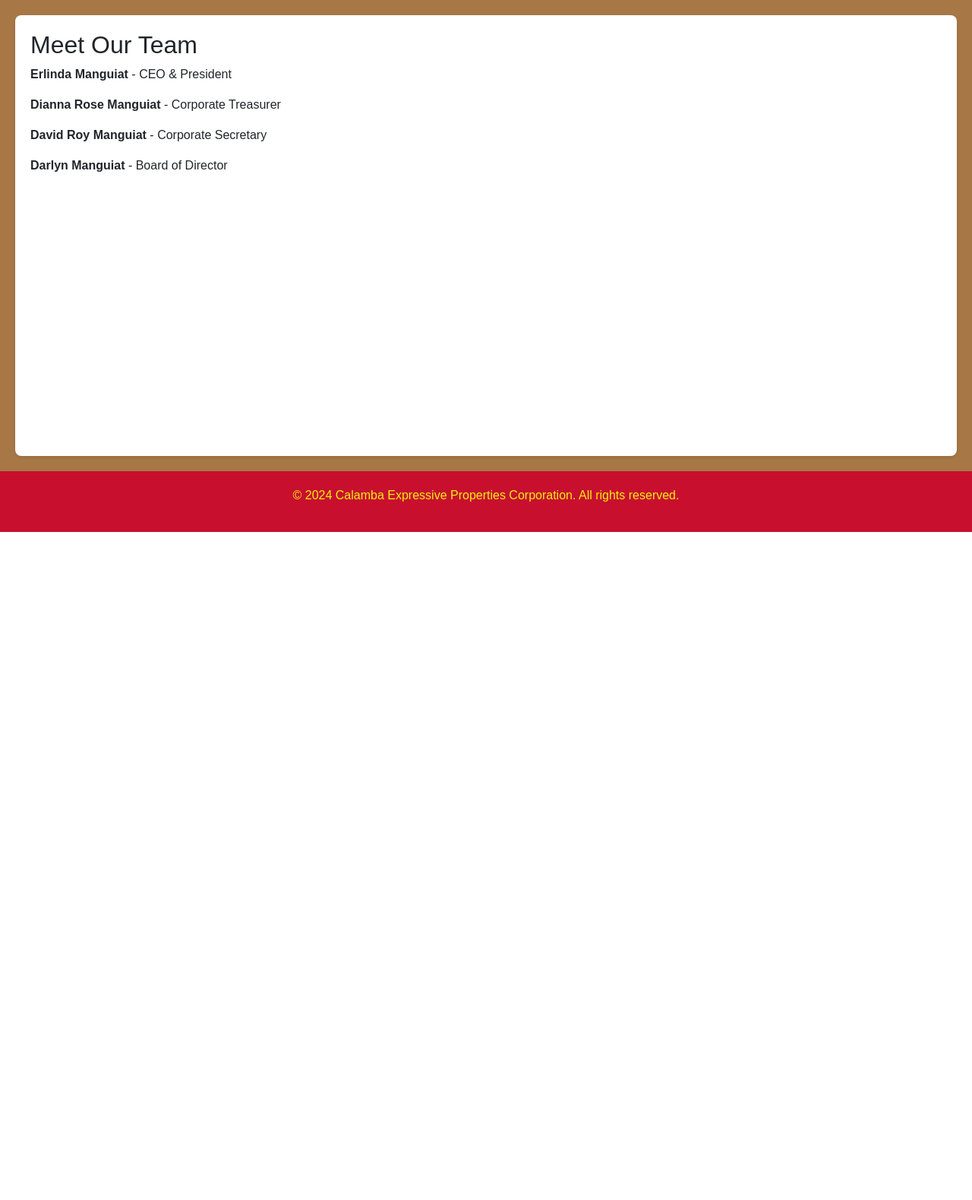
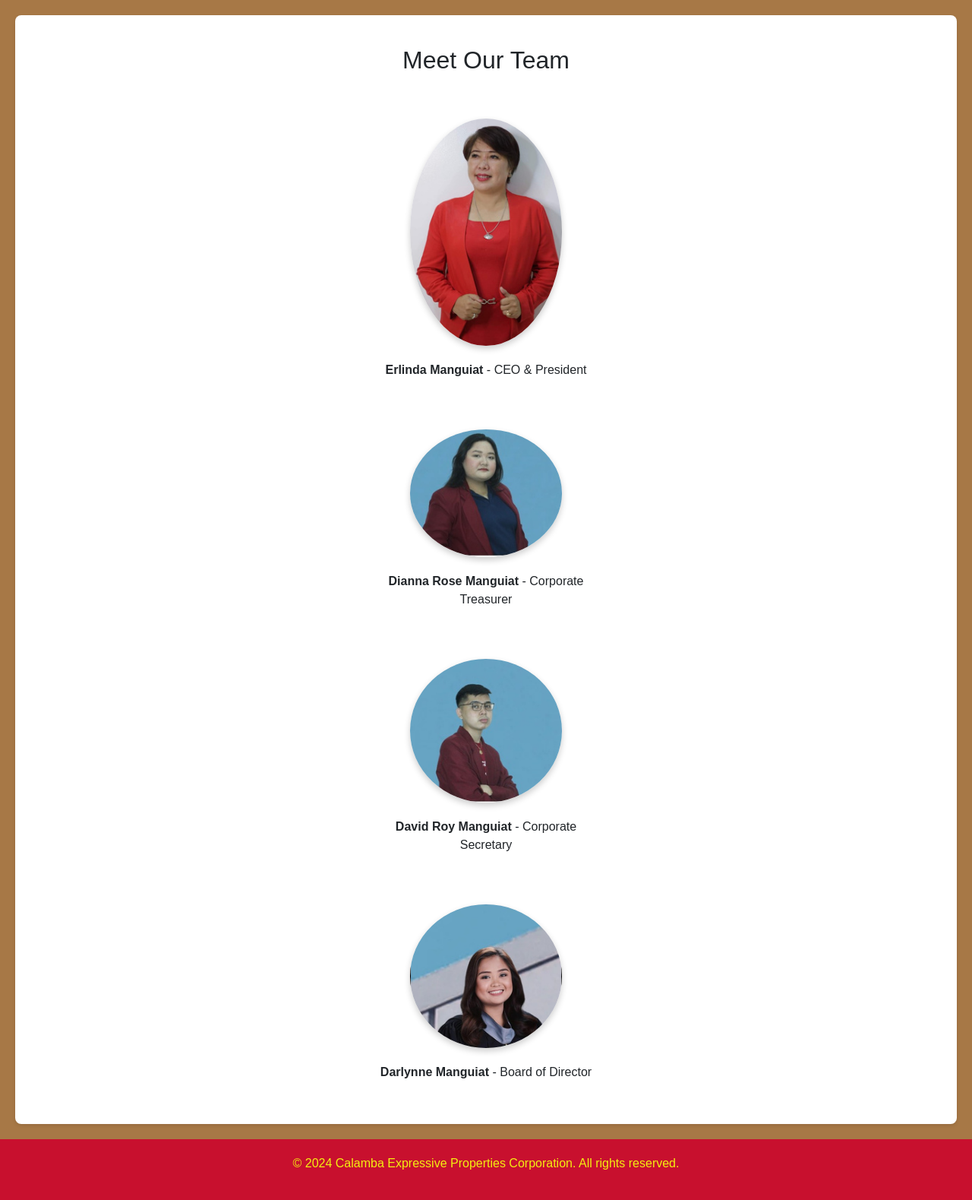
Before and after one commit to JeterG/calamba_expressive_properties_website, a Flask app: page /team.html in a window 1280 px wide. Shown: the part 100-1679 px from the top of the page at 76% size. Before the commit the page ends 800 px from the top, so only its background shows below. Run offline with Flask 3, Linux system fonts and the light colour scheme; some libraries are stand-ins or nearby versions.

Commit message:
team images

```diff
--- a/app/static/css/styles.css
+++ b/app/static/css/styles.css
@@ -100,3 +100,13 @@ footer {
     border-radius: 5px; /* Optional: add some rounding */
     box-shadow: 0 2px 8px rgba(0, 0, 0, 0.2); /* Optional: add a shadow effect */
 }
+
+.center-text {
+    display: flex;
+    flex-direction: column;
+    align-items: center; /* Center-align text and content */
+    text-align: center;  /* Center-align text */
+    max-width: 800px;    /* Optional: limit content width */
+    margin: 0 auto;      /* Center the section in the viewport */
+    padding: 20px;       /* Add padding for spacing */
+}
--- a/app/templates/index.html
+++ b/app/templates/index.html
@@ -3,9 +3,9 @@
 {% block title %}Home - Calamba Expressive Properties{% endblock %}
 
 {% block content %}
-<section>
-    <h2 style="text-align: center;">Welcome to Calamba Expressive Properties Corporation</h2>
-    <p style="text-align: center;">Your trusted partner in real estate.</p>
+<section style="text-align: center;">
+    <h2 >Welcome to Calamba Expressive Properties Corporation</h2>
+    <p >Your trusted partner in real estate.</p>
     <div class="image-container">
         <img src="{{ url_for('static', filename='images/image_1.jpg') }}" alt="Real estate image" class="center-img">
     </div>
--- a/app/templates/services.html
+++ b/app/templates/services.html
@@ -3,7 +3,7 @@
 {% block title %}Services - Calamba Expressive Properties{% endblock %}
 
 {% block content %}
-<section>
+<section class="center-text">
     <h2>Our Services</h2>
     <ul>
         <li>Developer</li>
--- a/app/templates/team.html
+++ b/app/templates/team.html
@@ -3,11 +3,87 @@
 {% block title %}Our Team - Calamba Expressive Properties{% endblock %}
 
 {% block content %}
-<section>
+<section class="center-text team-section">
     <h2>Meet Our Team</h2>
-    <p><strong>Erlinda Manguiat</strong> - CEO & President</p>
-    <p><strong>Dianna Rose Manguiat</strong> - Corporate Treasurer</p>
-    <p><strong>David Roy Manguiat</strong> - Corporate Secretary</p>
-    <p><strong>Darlyn Manguiat</strong> - Board of Director</p>
+
+    <!-- Team Member 1 -->
+    <div class="team-member">
+        <div class="image-container">
+            <img src="{{ url_for('static', filename='images/team/erlinda_manguiat.jpg') }}" alt="Erlinda Manguiat" class="team-img">
+        </div>
+        <p><strong>Erlinda Manguiat</strong> - CEO & President</p>
+    </div>
+
+    <!-- Team Member 2 -->
+    <div class="team-member">
+        <div class="image-container">
+            <img src="{{ url_for('static', filename='images/team/dianna_rose_manguiat.jpg') }}" alt="Dianna Rose Manguiat" class="team-img">
+        </div>
+        <p><strong>Dianna Rose Manguiat</strong> - Corporate Treasurer</p>
+    </div>
+
+    <!-- Team Member 3 -->
+    <div class="team-member">
+        <div class="image-container">
+            <img src="{{ url_for('static', filename='images/team/david_roy_manguiat.jpg') }}" alt="David Roy Manguiat" class="team-img">
+        </div>
+        <p><strong>David Roy Manguiat</strong> - Corporate Secretary</p>
+    </div>
+
+    <!-- Team Member 4 -->
+    <div class="team-member">
+        <div class="image-container">
+            <img src="{{ url_for('static', filename='images/team/darlynne_manguiat.jpg') }}" alt="Darlyn Manguiat" class="team-img">
+        </div>
+        <p><strong>Darlynne Manguiat</strong> - Board of Director</p>
+    </div>
 </section>
 {% endblock %}
+
+{% block extra_head %}
+<style>
+    /* Center the text and images */
+    .center-text {
+        text-align: center;
+        padding: 20px;
+    }
+
+    .team-section {
+        display: flex;
+        flex-direction: column;
+        align-items: center;
+        gap: 30px; /* Space between team members */
+    }
+
+    .team-member {
+        display: flex;
+        flex-direction: column;
+        align-items: center;
+        max-width: 300px;
+        width: 100%;
+    }
+
+    .image-container {
+        display: flex;
+        justify-content: center;
+        width: 100%;
+    }
+
+    .team-img {
+        width: 100%;
+        max-width: 200px; /* Adjust image size */
+        height: auto;
+        border-radius: 50%; /* Make image circular */
+        box-shadow: 0 4px 8px rgba(0, 0, 0, 0.2);
+    }
+
+    @media (max-width: 768px) {
+        .team-section {
+            padding: 10px;
+        }
+        .team-member {
+            max-width: 80%;
+        }
+    }
+</style>
+{% endblock %}
```
Also changed, not shown: app/templates/about.html (+1 -15 lines), app/static/images/team/darlynne_manguiat.jpg (added), app/static/images/team/david_roy_manguiat.jpg (added), app/static/images/team/dianna_rose_manguiat.jpg (added), app/static/images/team/erlinda_manguiat.jpg (renamed from app/static/images/team/image_159.jpeg), app/static/images/team/image_160.jpeg (deleted), app/static/images/team/image_161.jpeg (deleted), app/static/images/team/image_163.jpeg (deleted).
